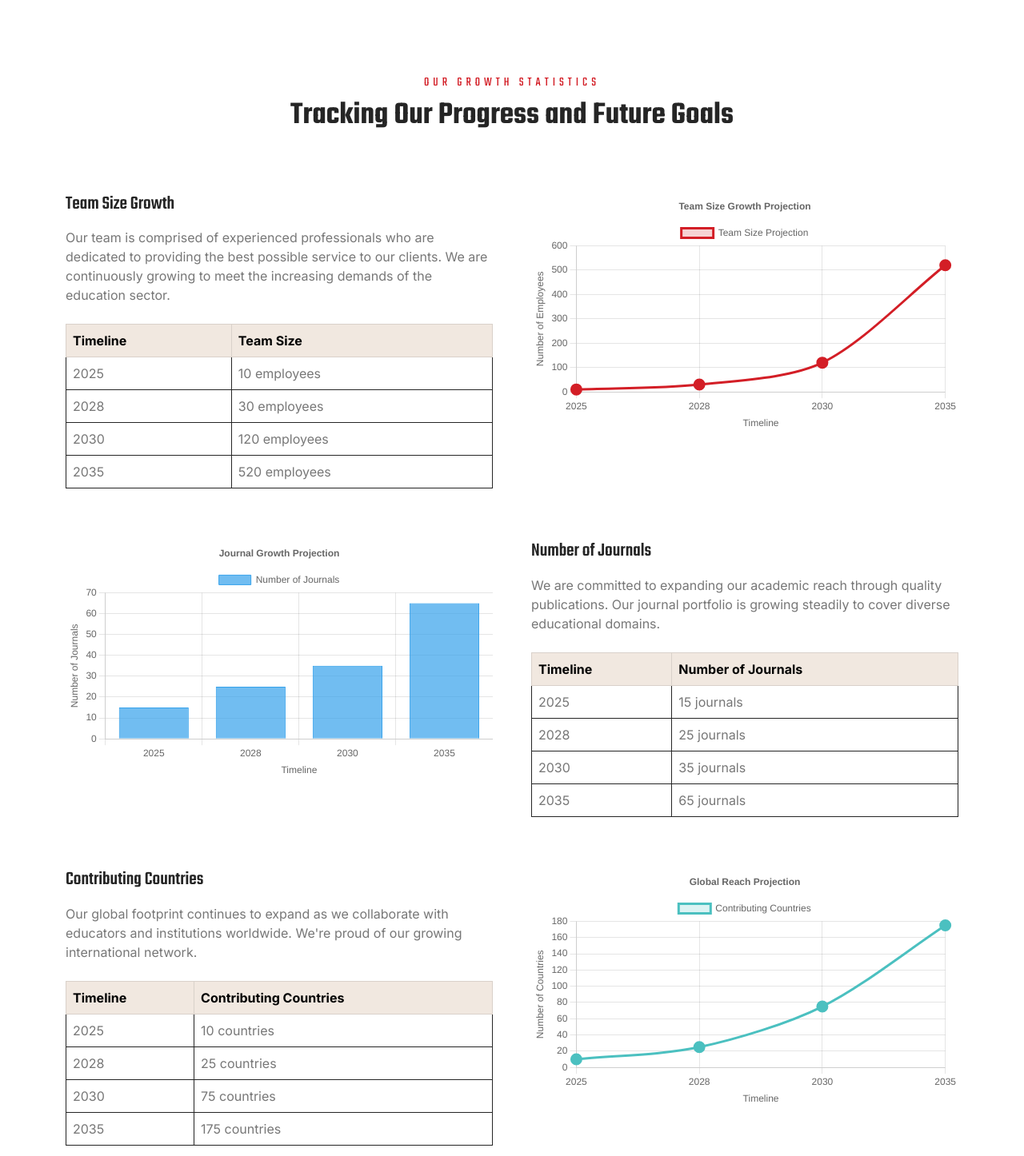
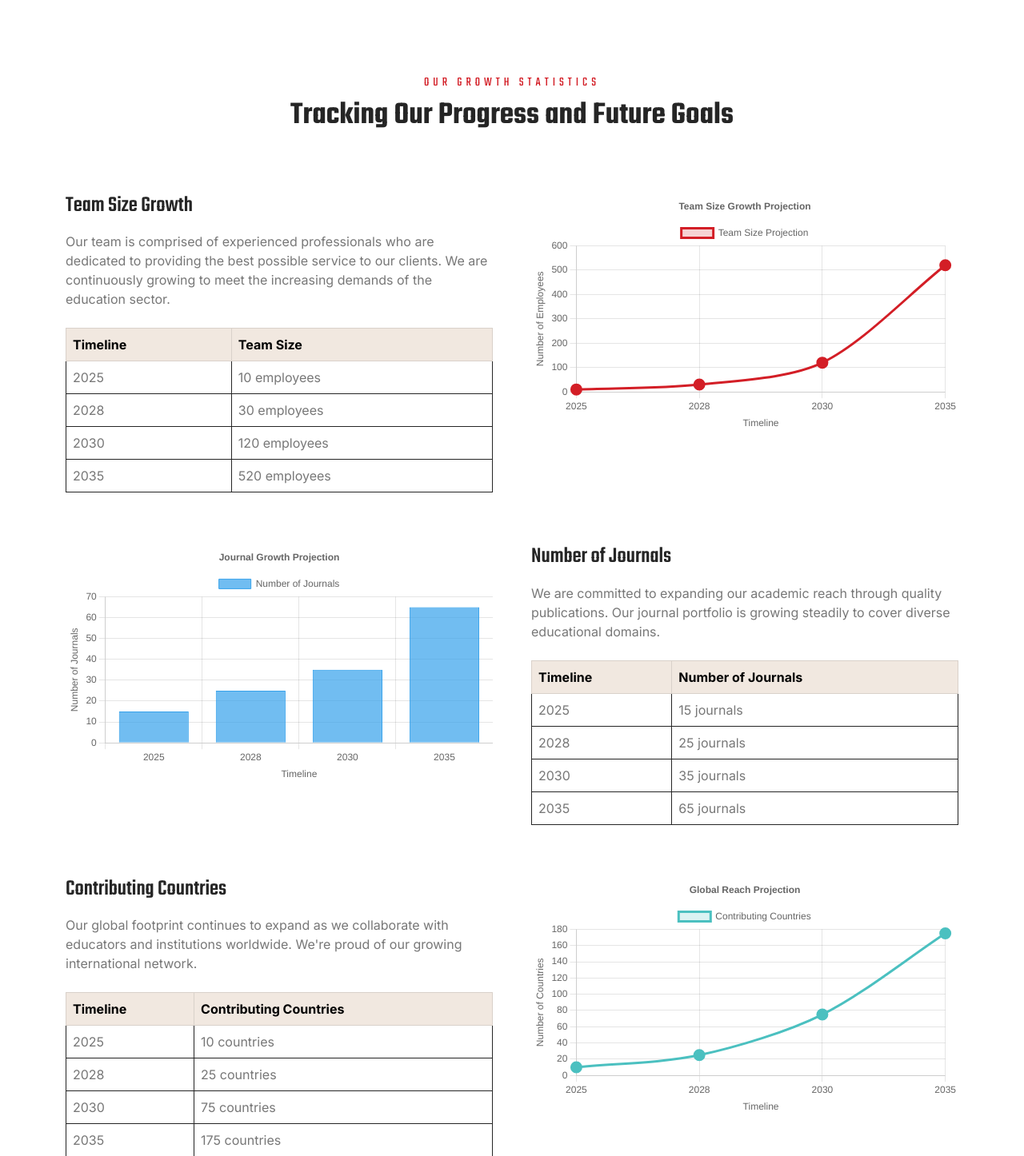
Before and after one commit to pankaj8949/atmam-homepage, a Flask app: page / in a window 1280 px wide. Shown: the part 1514-2960 px from the top of the page at 80% size. Run offline with Flask 3, Linux system fonts and the light colour scheme; some libraries are stand-ins or nearby versions; some web fonts are replaced.

Commit message:
improved seo

```diff
--- a/templates/index.html
+++ b/templates/index.html
@@ -20,9 +20,9 @@
               <div class="container">
                 <div class="row justify-content-start">
                   <div class="col-10 col-lg-10">
-                    <h2 class="display-4 text-white animated slideInDown">
+                    <h1 class="display-4 text-white animated slideInDown">
                       Inspiring Architecture & Interiors
-                    </h2>
+                    </h1>
                     <p class="fs-5 fw-medium text-white mb-4 pb-3">
                       Redefining spaces with modern architecture and elegant
                       interiors tailored to your vision.
@@ -50,9 +50,9 @@
               <div class="container">
                 <div class="row justify-content-start">
                   <div class="col-10 col-lg-10">
-                    <h2 class="display-4 text-white animated slideInDown">
+                    <h1 class="display-4 text-white animated slideInDown">
                       Elevate Your Living Spaces
-                    </h2>
+                    </h1>
                     <p class="fs-5 fw-medium text-white mb-4 pb-3">
                       Stylish and functional designs that transform homes and
                       workplaces with creativity.
@@ -80,9 +80,9 @@
               <div class="container">
                 <div class="row justify-content-start">
                   <div class="col-10 col-lg-10">
-                    <h2 class="display-4 text-white animated slideInDown">
+                    <h1 class="display-4 text-white animated slideInDown">
                       Creative and Functional Designs
-                    </h2>
+                    </h1>
                     <p class="fs-5 fw-medium text-white mb-4 pb-3">
                       Designs that combine beauty and practicality, creating
                       timeless spaces.
@@ -190,7 +190,7 @@
         <div class="row g-5 mb-5">
           <div class="col-lg-6 wow fadeIn" data-wow-delay="0.5s">
             <div class="section-title">
-              <h4 class="mb-3">Team Size Growth</h4>
+              <h3 class="mb-3">Team Size Growth</h3>
             </div>
             <p>
               Our team is comprised of experienced professionals who are dedicated to providing the best possible service
@@ -246,7 +246,7 @@
           </div>
           <div class="col-lg-6 wow fadeIn" data-wow-delay="0.5s">
             <div class="section-title">
-              <h4 class="mb-3">Number of Journals</h4>
+              <h3 class="mb-3">Number of Journals</h3>
             </div>
             <p>
               We are committed to expanding our academic reach through quality publications. Our journal portfolio is growing steadily to cover diverse educational domains.
@@ -287,7 +287,7 @@
         <div class="row g-5">
           <div class="col-lg-6 wow fadeIn" data-wow-delay="0.5s">
             <div class="section-title">
-              <h4 class="mb-3">Contributing Countries</h4>
+              <h3 class="mb-3">Contributing Countries</h3>
             </div>
             <p>
               Our global footprint continues to expand as we collaborate with educators and institutions worldwide. We're proud of our growing international network.
@@ -487,7 +487,7 @@
     <div class="container-xxl py-5">
       <div class="container pt-5">
         <!-- Services heading -->
-        <div class="text-start  mb-6 wow fadeInUp" data-wow-delay="0.1s" style="max-width: 600px">
+        <div class="text-start mb-6 wow fadeInUp" data-wow-delay="0.1s" style="max-width: 600px">
           <div class="section-title">
             <h6>Services</h6>
             <h2 class="mb-4">What We Offer</h2>
@@ -687,9 +687,9 @@
                     </div>
                   </div>
                   <div class="col-md-6">
-                    <h2 class="mb-3">
+                    <h3 class="mb-3">
                       Abhi International Journals
-                    </h2>
+                    </h3>
                     <p class="mb-4">
                       Abhi International Journals is a platform dedicated to publishing high-quality research across
                       multiple disciplines. We provide a global forum for researchers, academicians, and industry
@@ -722,9 +722,9 @@
                     </div>
                   </div>
                   <div class="col-md-6">
-                    <h2 class="mb-3">
+                    <h3 class="mb-3">
                       Conferences
-                    </h2>
+                    </h3>
                     <p class="mb-4">
                       We organize national and international conferences to bring together thought leaders, researchers,
                       and industry experts to discuss emerging trends and challenges. Our conferences provide a dynamic
--- a/templates/layout.html
+++ b/templates/layout.html
@@ -10,7 +10,7 @@
         content="atmam, edutech, publications, pvt, ltd, atmam edutech, atmam edutech publications, atmam edutech publications pvt ltd, atmam edutech publications pvt ltd, atmam edutech publications pvt ltd, atmam edutech publications pvt ltd, e-learning technology web development software development research journal publications educational training textbook publications abhi international journals conferences"
         name="keywords" />
     <meta
-        content="Atmam Edutech Publications Pvt. Ltd. is a leading provider of educational and technical publications. We offer a wide range of books, journals, and resources for students, researchers, and professionals."
+        content="Atmam Edutech Publications provides educational and technical resources for students, researchers, and professionals."
         name="description" />
 
     <!-- Favicon -->
```
